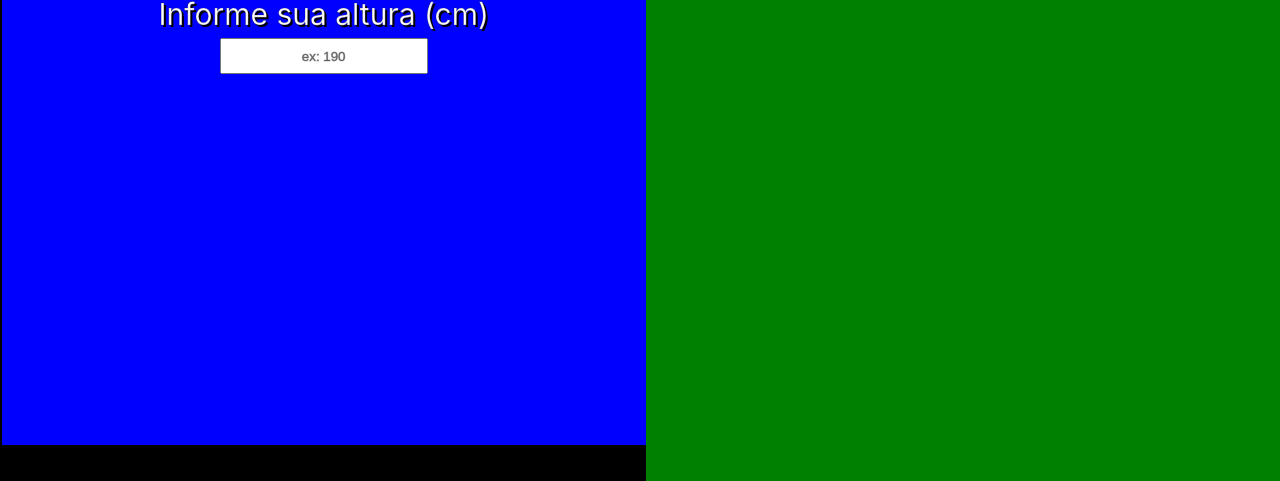
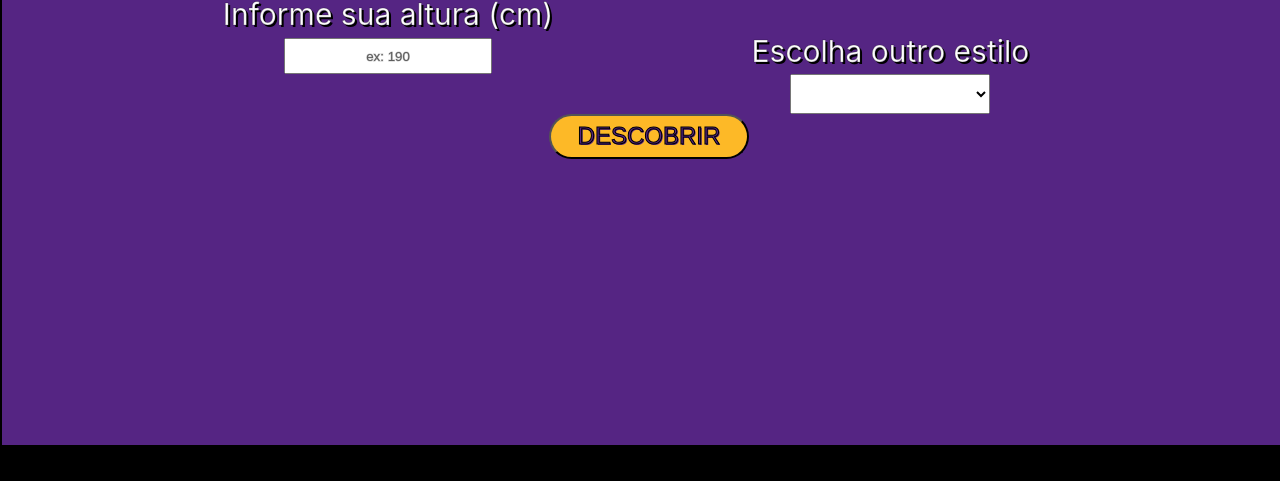
Before and after one commit to GuilhermeMiranda1/Alley-Oop, a plain HTML site: page public/maisbasquete.html in a window 1280 px wide. Shown: the part 773-1254 px from the top of the page. Drawn offline with Linux system fonts and the light colour scheme.

Commit message:
+Basquete

```diff
--- a/public/css/maisbasquete.css
+++ b/public/css/maisbasquete.css
@@ -85,7 +85,8 @@ html {
 
 .inputs-esquerda{
     width: 50%;
-    background-color: blue;
+    margin-left: 5%;
+
     height: 600px;
     font-size: 30px;
     color: white;
@@ -111,10 +112,10 @@ input{
 
 .inputs-direita{
     margin-top: -43.8%;
-    margin-left: 50%;
+    margin-left: 44%;
     width: 50%;
     height: 600px;
-    background-color: green;
+
     color: white;
     -webkit-text-stroke-width: 1px;
     -webkit-text-stroke-color: #0000003a;
@@ -122,3 +123,27 @@ input{
     text-align: center;
     font-size: 30px;
 }
+
+.button-maisbasquete{
+    font-size: 24px;
+    width: 200px;
+    height: 45px;
+    border-radius: 30px;
+    margin-left: -75%;
+    background-color: #FDB927;
+    color: #552583;
+    outline-style: none;
+    -webkit-text-stroke-width: 1px;
+    -webkit-text-stroke-color: #000000;
+    text-shadow: 1px 1px #552583;
+    cursor: pointer;
+}
+
+.button-maisbasquete:hover{
+    transition: 0.5s;
+    color: red;
+    background-color: black;
+    -webkit-text-stroke-width: 1px;
+    -webkit-text-stroke-color: #000000;
+    text-shadow: 1px 1px #552583;
+}
--- a/public/maisbasquete.html
+++ b/public/maisbasquete.html
@@ -46,8 +46,26 @@
         <div class="inputs-direita">
             <br>
             Escolha um estilo <br>
-            <select type="text" id="escolherEstilo1">
-            <br><br>
+            <select style="width: 200px; height: 40px; text-align: center;" id="escolherEstilo1">
+                <option value="escolha"></option>
+                <option value="infiltração">Infiltração</option>
+                <option value="arremesso2pts">Arremesso de 2 pontos</option>
+                <option value="arremesso3pts">Arremesso de 3 pontos</option>
+                <option value="organizarJogadas">Organização de jogadas</option>
+                <option value="garrafao">Garrafão</option>
+            </select>
+            <BR></BR>
+            Escolha outro estilo <br>
+            <select style="width: 200px; height: 40px; text-align: center;" id="tipoJogo">
+                <option value="escolha"></option>
+                <option value="forca">Força</option>
+                <option value="drible">Drible</option>
+                <option value="velocidade">Velocidade</option>
+                <option value="defesa">Defesa</option>
+                <option value="arremesso">Arremesso</option>
+            </select>
+            <br>
+            <button class="button-maisbasquete">DESCOBRIR</button><br>
         </div>
     </div>
 
```
